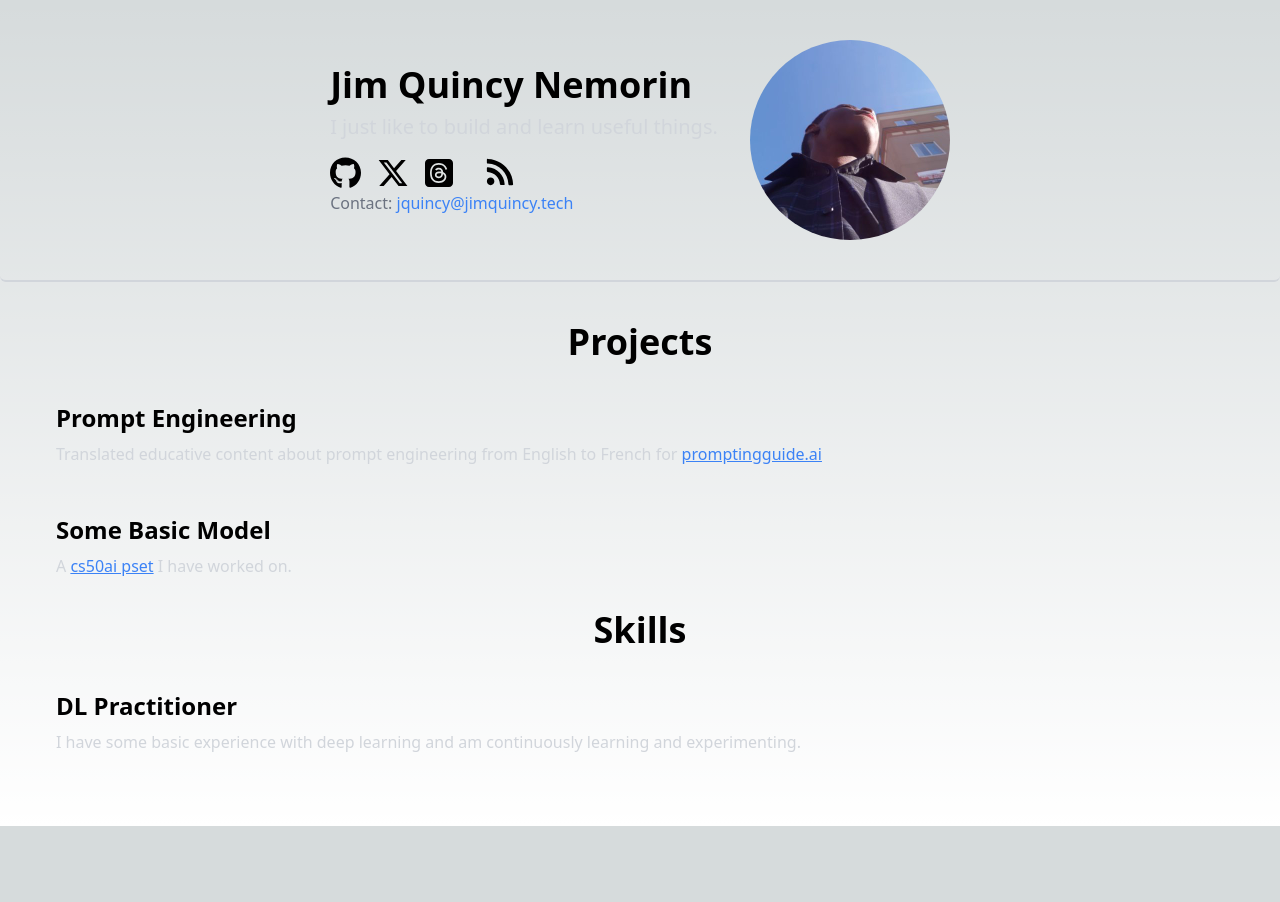
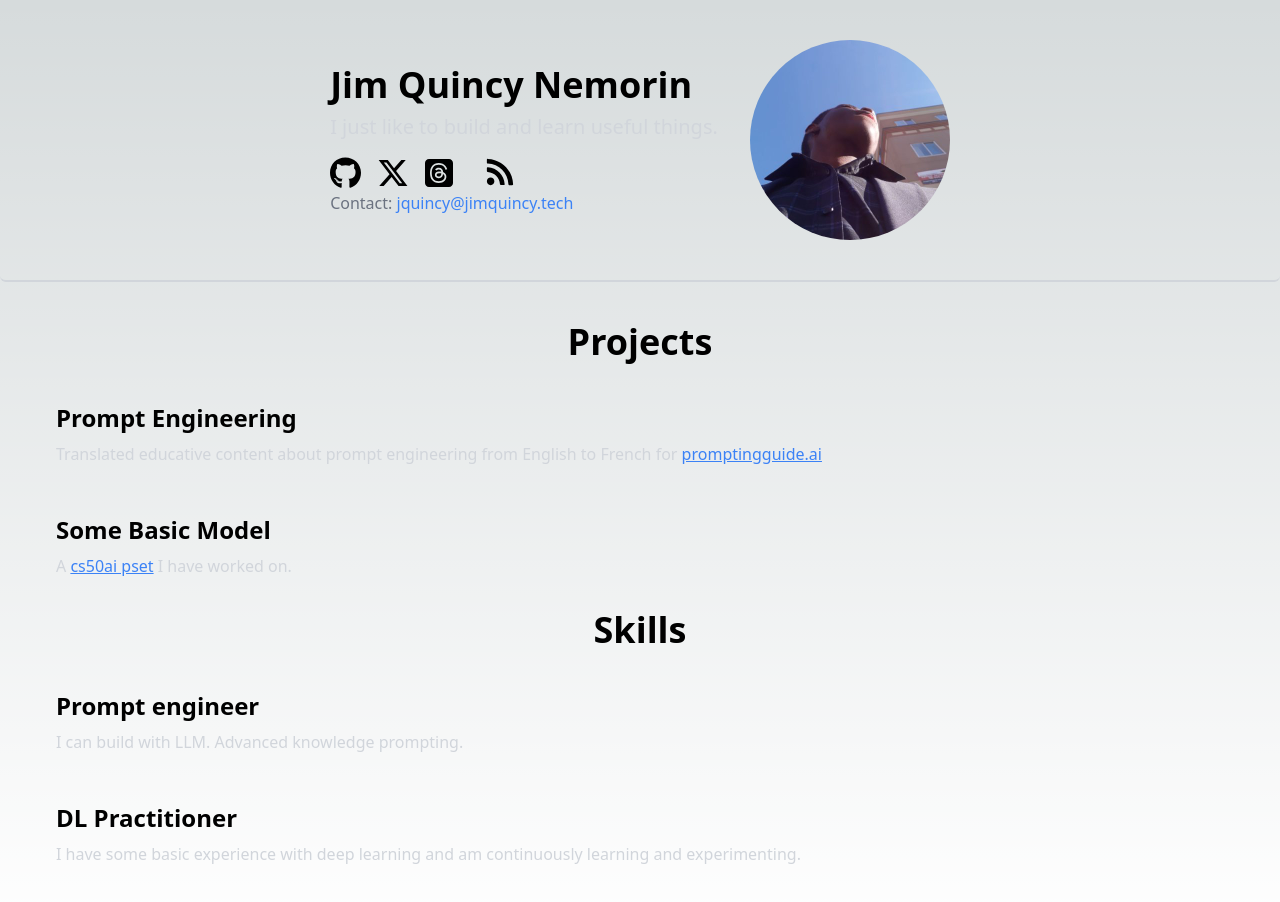
Before and after one commit to Jim707t/jimpage, a Next.js app: page / in a window 1280 px wide. Shown: the top 902 px of the page. Before the commit the page ends 826 px from the top, so only its background shows below. Built offline with nearby package versions, Linux system fonts and the light colour scheme.

Commit message:
Prompting Knowledge

```diff
--- a/src/pages/index.tsx
+++ b/src/pages/index.tsx
@@ -20,6 +20,11 @@ export default function Home() {
       name: "DL Practitioner",
       title: "I have some basic experience with deep learning and am continuously learning and experimenting.",
     },
+    {
+      id: 2,
+      name: "Prompt engineer",
+      title: "I can build with LLM. Advanced knowledge prompting."
+    }
   ];
 
   projects.reverse();
```
